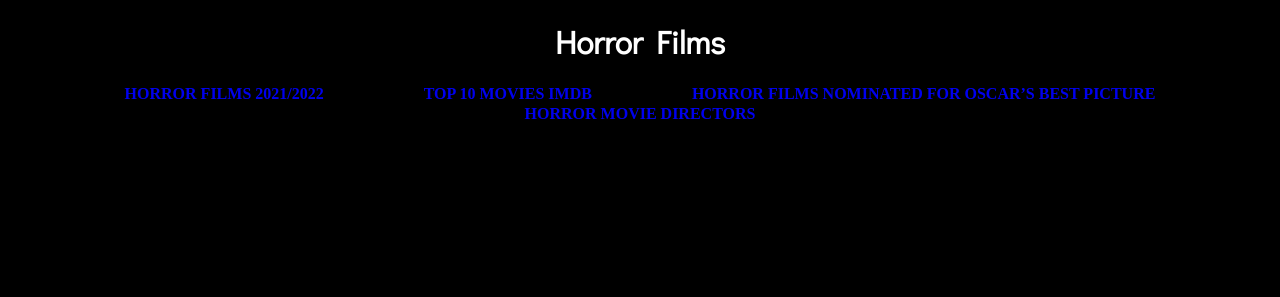
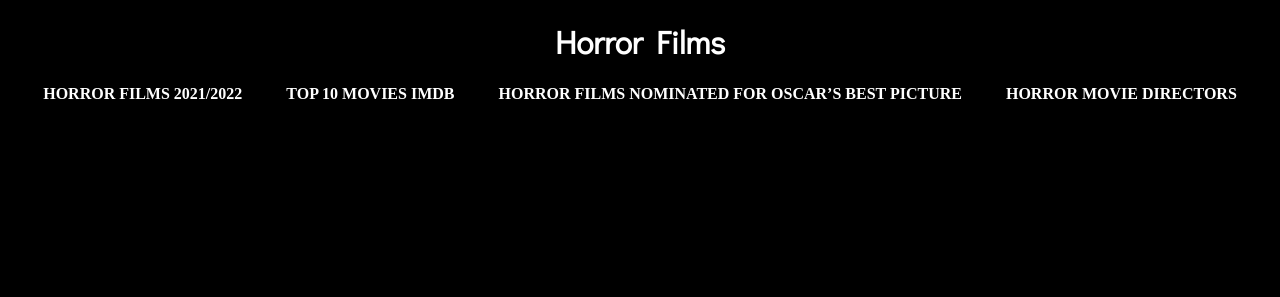
Before and after one commit to Zhou-Xun/portfolio-content, a plain HTML site: page index.html in a window 1280 px wide. Shown: the top 297 px of the page. Drawn offline with Linux system fonts and the light colour scheme.

Commit message:
update css

```diff
--- a/css/style.css
+++ b/css/style.css
@@ -22,6 +22,7 @@ h4 {
     tranform: translateZ(0);
     transition-duration: .3s;
     transition-property:transform;
+    margin: 0 20px;
 }
 
 nav {
@@ -39,7 +40,7 @@ a {
     text-decoration: none;
 }
 
-a:visited, a:active {
+a:visited, a:active, a:link{
     color: white;
 }
 
```
